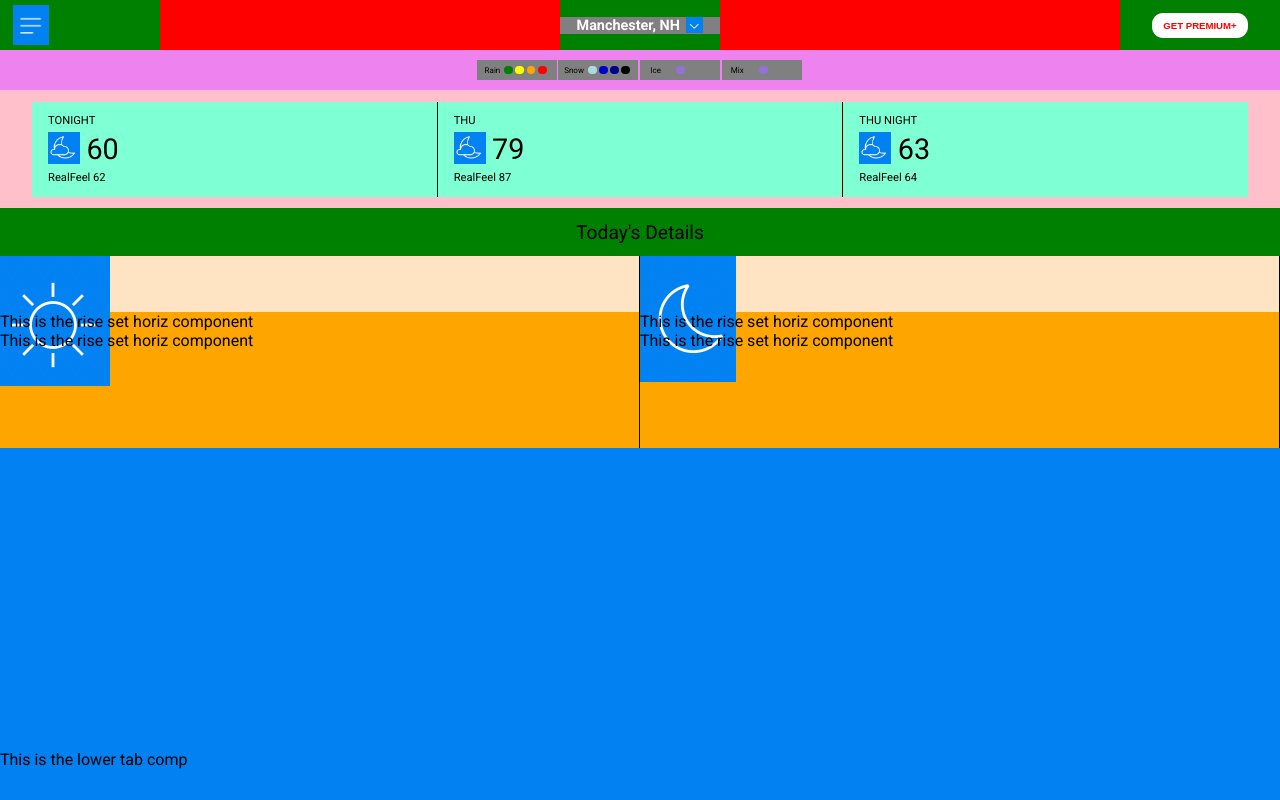
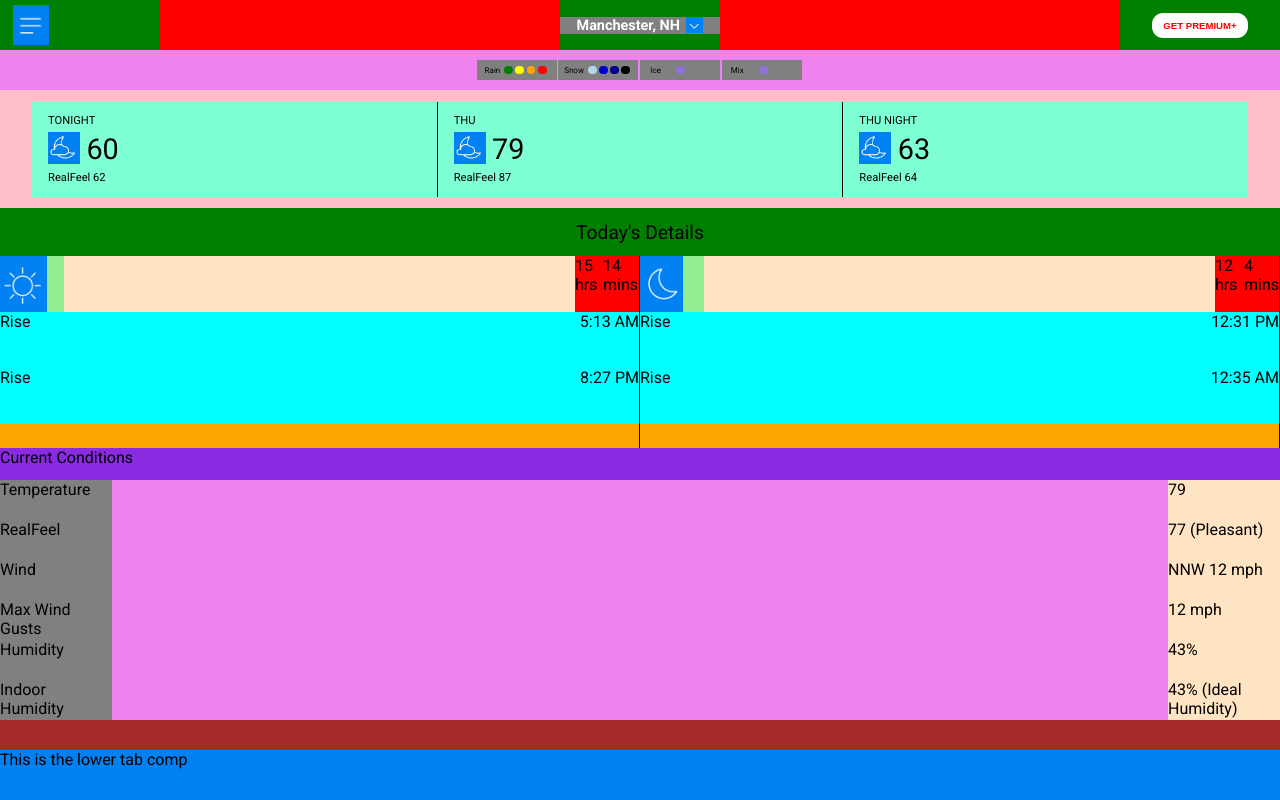
Before and after one commit to jnydam/accuweathermobileuiclone, a React (Create React App) app: page / in a window 1280 px wide. Built offline with nearby package versions, Linux system fonts and the light colour scheme.

Commit message:
Added some logic to the current conditions container

```diff
--- a/src/components/MainLayoutComp/MainBodyComp/CurrentConditionsComp/CurrentConditionsComp.js
+++ b/src/components/MainLayoutComp/MainBodyComp/CurrentConditionsComp/CurrentConditionsComp.js
@@ -1,9 +1,49 @@
 import React from 'react';
+
+import styles from './CurrentConditionsComp.module.css';
+import InfoDetailHorizComp from './InfoDetailHorizComp/InfoDetailHorizComp';
 
 const CurrentConditionsComp = (props) => {
 
+    const currentConditionsData = [
+        {
+            label: 'Temperature',
+            value: '79'
+        },
+        {
+            label: 'RealFeel',
+            value: '77 (Pleasant)'
+        },
+        {
+            label: 'Wind',
+            value: 'NNW 12 mph'
+        },
+        {
+            label: 'Max Wind Gusts',
+            value: '12 mph'
+        },
+        {
+            label: 'Humidity',
+            value: '43%'
+        },
+        {
+            label: 'Indoor Humidity',
+            value: '43% (Ideal Humidity)'
+        }
+    ];
+
+
     return (<div className={styles.currentConditionsCompContainer}>
-        <span>This is the current conditions comp container</span>
+        <div className={styles.currentConditionsHeaderContainer}>
+            <span>Current Conditions</span>
+        </div>
+        {currentConditionsData.map((conditionData, index) => (
+            <InfoDetailHorizComp
+                key={index}
+                label={conditionData.label}
+                value={conditionData.value}
+                ></InfoDetailHorizComp>
+        ))}
     </div>)
 }
 
--- a/src/components/MainLayoutComp/MainBodyComp/CurrentConditionsComp/CurrentConditionsComp.module.css
+++ b/src/components/MainLayoutComp/MainBodyComp/CurrentConditionsComp/CurrentConditionsComp.module.css
@@ -0,0 +1,16 @@
+
+
+.currentConditionsCompContainer {
+    display: flex;
+    min-height: 29rem;
+    flex-direction: column;
+    width: 100%;
+    background-color: brown;
+}
+
+.currentConditionsHeaderContainer {
+    display: flex;
+    height: 2rem;
+    width: 100%;
+    background-color: blueviolet;
+}
--- /dev/null
+++ b/src/components/MainLayoutComp/MainBodyComp/CurrentConditionsComp/InfoDetailHorizComp/InfoDetailHorizComp.js
@@ -0,0 +1,17 @@
+import React from 'react';
+
+import styles from './InfoDetailHorizComp.module.css';
+
+const InfoDetailHorizComp = (props) => {
+
+    return (<div className={styles.infoDetailHorizCompContainer}>
+        <div className={styles.labelValueContainer}>
+            <span>{props.label}</span>
+        </div>
+        <div className={styles.infoValueContainer}>
+            <span>{props.value}</span>
+        </div>
+    </div>)
+}
+
+export default InfoDetailHorizComp;
--- /dev/null
+++ b/src/components/MainLayoutComp/MainBodyComp/CurrentConditionsComp/InfoDetailHorizComp/InfoDetailHorizComp.module.css
@@ -0,0 +1,20 @@
+.infoDetailHorizCompContainer {
+    display: flex;
+    height: 2.5rem;
+    width: 100%;
+    background-color: violet;
+    justify-content: space-between;
+}
+
+.labelValueContainer {
+    display: flex;
+    width: 7rem;
+    background-color: grey;
+}
+
+
+.infoValueContainer {
+    display: flex;
+    width: 7rem;
+    background-color: bisque;
+}
--- a/src/components/MainLayoutComp/MainBodyComp/MainBodyComp.js
+++ b/src/components/MainLayoutComp/MainBodyComp/MainBodyComp.js
@@ -4,13 +4,17 @@ import styles from './MainBodyComp.module.css';
 import TodayDetailComp from './TodayDetailComp/TodayDetailComp';
 import UpperTwoDayForecastComp from './UpperTwoDayForecastComp/UpperTwoDayForecastComp';
 import UpperWeatherKeyComp from './UpperWeatherKeyComp/UpperWeatherKeyComp';
+import CurrentConditionsComp from './CurrentConditionsComp/CurrentConditionsComp';
 
 const MainBodyComp = (props) => {
 
     return (<div className={styles.mainBodyCompContainer}>
-        <UpperWeatherKeyComp></UpperWeatherKeyComp>
-        <UpperTwoDayForecastComp></UpperTwoDayForecastComp>
-        <TodayDetailComp></TodayDetailComp>
+        <div className={styles.scrollableBodyContainer}>
+            <UpperWeatherKeyComp></UpperWeatherKeyComp>
+            <UpperTwoDayForecastComp></UpperTwoDayForecastComp>
+            <TodayDetailComp></TodayDetailComp>
+            <CurrentConditionsComp></CurrentConditionsComp>
+        </div>
     </div>)
 }
 
--- a/src/components/MainLayoutComp/MainBodyComp/MainBodyComp.module.css
+++ b/src/components/MainLayoutComp/MainBodyComp/MainBodyComp.module.css
@@ -2,4 +2,12 @@
     display: flex;
     flex: 28;
     flex-direction: column;
+    max-height: 100%;
+    overflow: scroll;
 }
+
+.scrollableBodyContainer {
+    display: flex;
+    width: 100%;
+    flex-direction: column;
+}
--- a/src/components/MainLayoutComp/MainBodyComp/TodayDetailComp/ColumnInfoDetailComp/MoonSunHeadingComp/MoonSunHeadingComp.js
+++ b/src/components/MainLayoutComp/MainBodyComp/TodayDetailComp/ColumnInfoDetailComp/MoonSunHeadingComp/MoonSunHeadingComp.js
@@ -6,10 +6,13 @@ const MoonSunHeadingComp = (props) => {
 
     return (<div className={styles.moonSunHeadingCompContainer}>
         <div className={styles.iconImageContainer}>
-            <img src={props.icon}></img>
+            <img style={{
+                height: '100%'
+            }} src={props.icon}></img>
         </div>
         <div className={styles.hourMinuteTextLabelContainer}>
-
+            <span>{props.hourText} hrs</span>
+            <span>{props.minuteText} mins</span>
         </div>
     </div>)
 }
--- a/src/components/MainLayoutComp/MainBodyComp/TodayDetailComp/ColumnInfoDetailComp/MoonSunHeadingComp/MoonSunHeadingComp.module.css
+++ b/src/components/MainLayoutComp/MainBodyComp/TodayDetailComp/ColumnInfoDetailComp/MoonSunHeadingComp/MoonSunHeadingComp.module.css
@@ -3,4 +3,19 @@
     background-color: bisque;
     height: 3.5rem;
     width: 100%;
+    justify-content: space-between;
 }
+
+.iconImageContainer {
+    display: flex;
+    height: 100%;
+    background-color: lightgreen;
+    width: 4rem;
+}
+
+.hourMinuteTextLabelContainer {
+    display: flex;
+    height: 100%;
+    background-color: red;
+    width: 4rem;
+}
--- a/src/components/MainLayoutComp/MainBodyComp/TodayDetailComp/ColumnInfoDetailComp/RiseSetHorizRowComp/RiseSetHorizRowComp.js
+++ b/src/components/MainLayoutComp/MainBodyComp/TodayDetailComp/ColumnInfoDetailComp/RiseSetHorizRowComp/RiseSetHorizRowComp.js
@@ -5,7 +5,12 @@ import styles from './RiseSetHorizRowComp.module.css';
 const RiseSetHorizRowComp = (props) => {
 
     return (<div className={styles.riseSetHorizRowCompContainer}>
-        <span>This is the rise set horiz component</span>
+        <div className={styles.riseLabelTextStyle}>
+            <span>Rise</span>
+        </div>
+        <div className={styles.timeValueContainerStyle}>
+            <span>{props.riseTime ? props.riseTime : props.setTime}</span>
+        </div>
     </div>)
 }
 
--- a/src/components/MainLayoutComp/MainBodyComp/TodayDetailComp/ColumnInfoDetailComp/RiseSetHorizRowComp/RiseSetHorizRowComp.module.css
+++ b/src/components/MainLayoutComp/MainBodyComp/TodayDetailComp/ColumnInfoDetailComp/RiseSetHorizRowComp/RiseSetHorizRowComp.module.css
@@ -1,3 +1,7 @@
 .riseSetHorizRowCompContainer {
     display: flex;
+    height: 3.5rem;
+    width: 100%;
+    background-color: aqua;
+    justify-content: space-between;
 }
--- a/src/components/MainLayoutComp/MainBodyComp/UpperTwoDayForecastComp/UpperTwoDayForecastComp.module.css
+++ b/src/components/MainLayoutComp/MainBodyComp/UpperTwoDayForecastComp/UpperTwoDayForecastComp.module.css
@@ -1,7 +1,7 @@
 .upperTwoDayForecastCompContainer {
     display: flex;
     width: 100%;
-    height: 7.4rem;
+    min-height: 7.4rem;
     background-color: pink;
     align-items: center;
     justify-content: center;
--- a/src/components/MainLayoutComp/MainBodyComp/UpperWeatherKeyComp/UpperWeatherKeyComp.module.css
+++ b/src/components/MainLayoutComp/MainBodyComp/UpperWeatherKeyComp/UpperWeatherKeyComp.module.css
@@ -1,6 +1,6 @@
 .upperWeatherKeyCompContainer {
     display: flex;
-    height: 2.5rem;
+    min-height: 2.5rem;
     background-color: violet;
     width: 100%;
     align-items: center;
```
